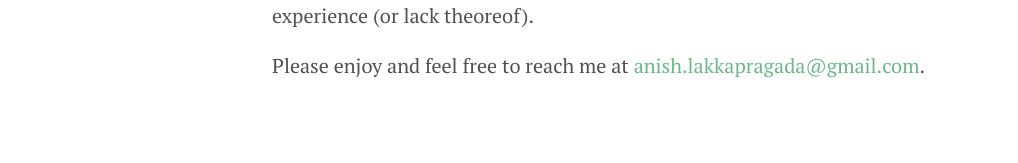
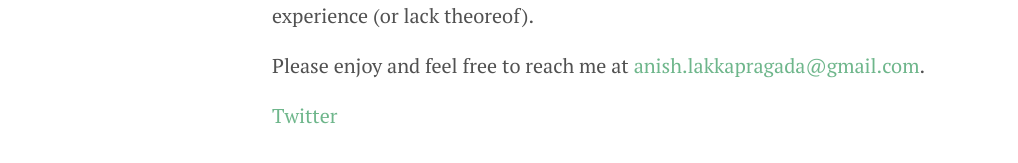
Before and after one commit to anish-lakkapragada/moments-of-clarity, a Jekyll site: the page built from about.md, in a window 1280 px wide. Shown: the part 251-414 px from the top of the page, without its empty margins (8-1026 px from the left). Built offline with Jekyll 4.4.1, drawn with Linux system fonts in a browser that asks for light colours.

Commit message:
twitter link

```diff
--- a/about.md
+++ b/about.md
@@ -7,3 +7,5 @@ permalink: /about/
 Writings of my adventure in computer science, mathematics, and perspectives of the world. Enjoy and read them here, preferably without judgement for experience (or lack theoreof).
 
 Please enjoy and feel free to reach me at [anish.lakkapragada@gmail.com](mailto:anish.lakkapragada@gmail.com).
+
+[Twitter](https://twitter.com/anish_lk)
```
